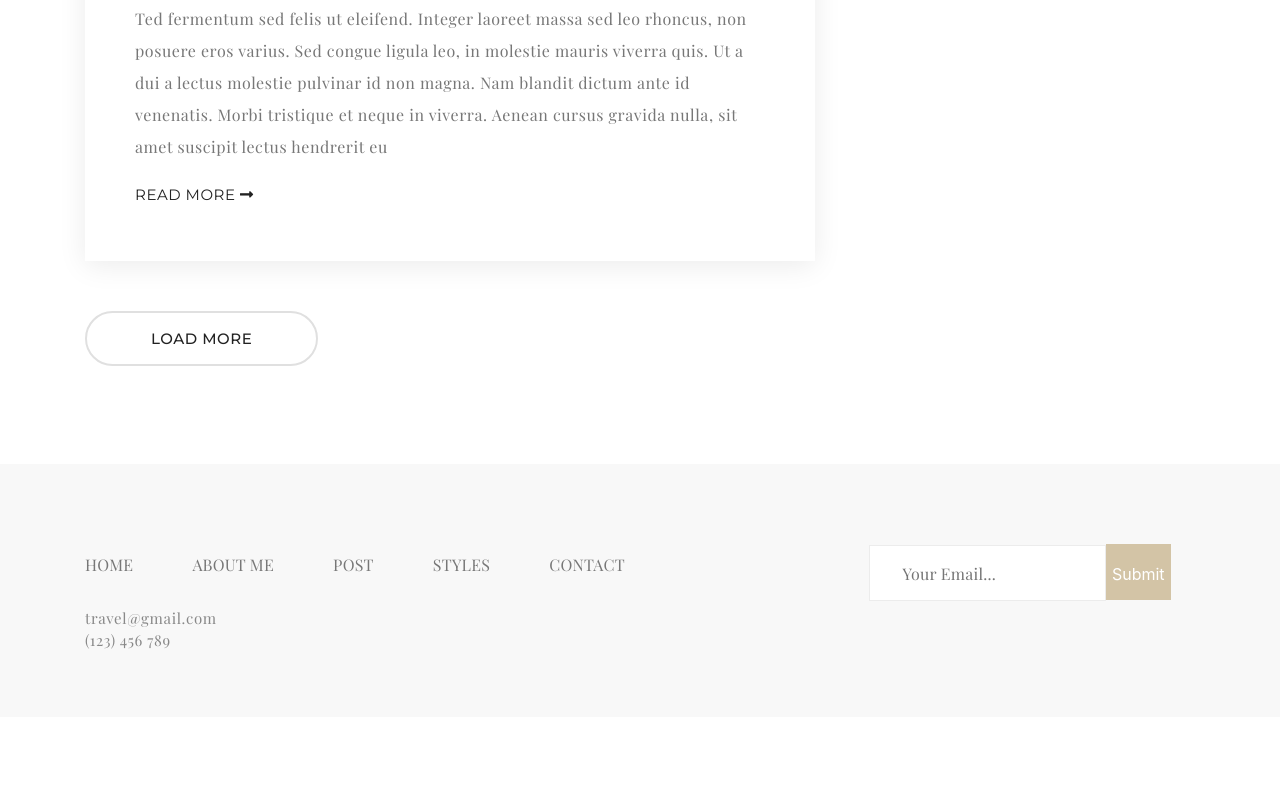
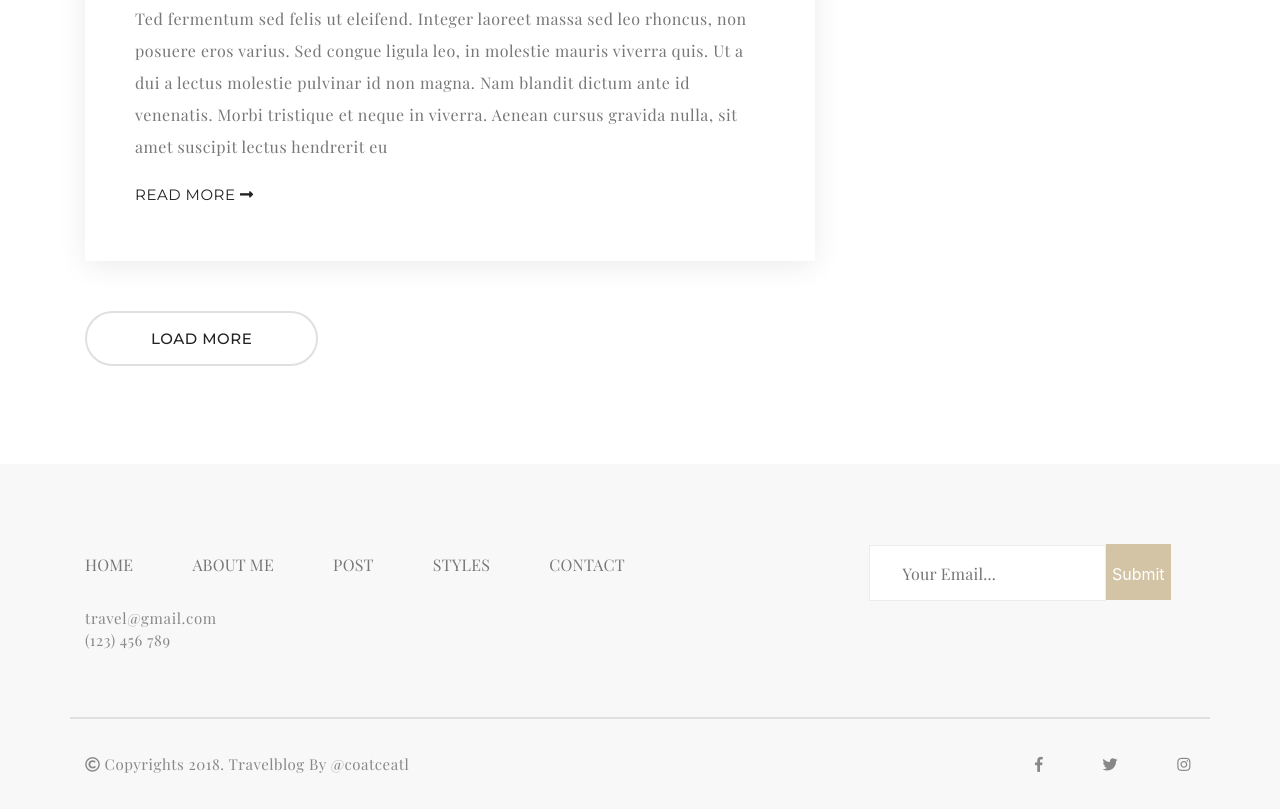
Before and after one commit to coatceatl/travel, a website built with webpack: page index.html in a window 1280 px wide. Shown: the part 3819-4628 px from the top of the page. Before the commit the page ends 4536 px from the top, so only its background shows below. Built offline with nearby package versions, Linux system fonts and the light colour scheme; a web font is replaced by a local one.

Commit message:
added content to footer -copyright

```diff
--- a/index.html
+++ b/index.html
@@ -247,6 +247,16 @@
               <div>(123) 456 789</div>
             </div>
           </div>
+          <div class='row footer-copyright'>
+            <div class='col-12 col-md-6'>
+              <i class='far fa-copyright'></i>Copyrights 2018. Travelblog By @coatceatl
+            </div>
+            <div class='col-12 col-md-2 ml-auto footer-icons'>
+              <i class='fab fa-facebook-f'></i>
+              <i class='fab fa-twitter'></i>
+              <i class='fab fa-instagram'></i>
+            </div>
+          </div>
         </div>
       </footer>
     </main>
--- a/src/scss/_footer.scss
+++ b/src/scss/_footer.scss
@@ -54,3 +54,20 @@
   letter-spacing: 0.63px;
   padding-bottom: 65px;
 }
+.footer-copyright {
+  font-family: 'Playfair Display', serif;
+  color: #888;
+  font-size: 15px;
+  font-weight: 400;
+  letter-spacing: 0.53px;
+  align-items: center;
+  padding: 34px 0;
+  border-top: 2px solid #e0e0e0;
+  & i {
+    margin-right: 4px;
+  }
+}
+.footer-icons {
+  display: flex;
+  justify-content: space-between;
+}
```
Also changed, not shown: dist/main.css.
